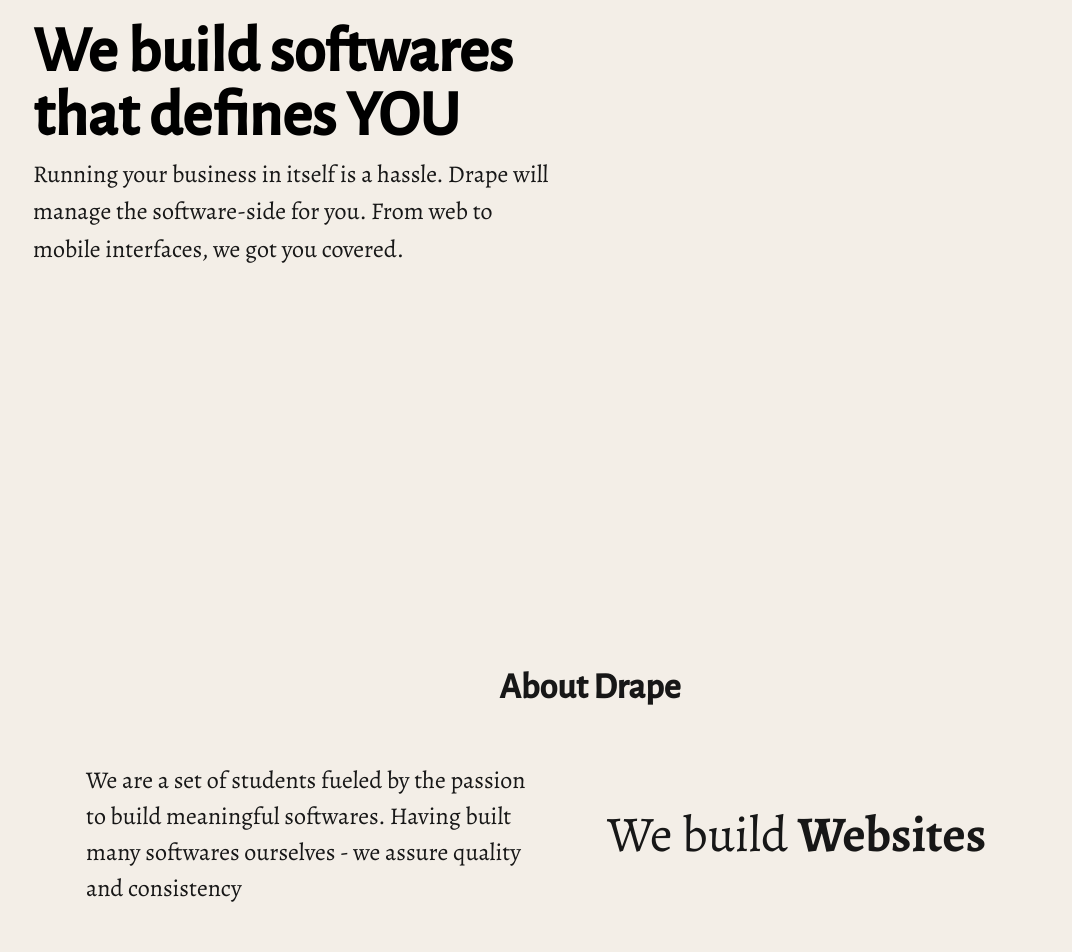
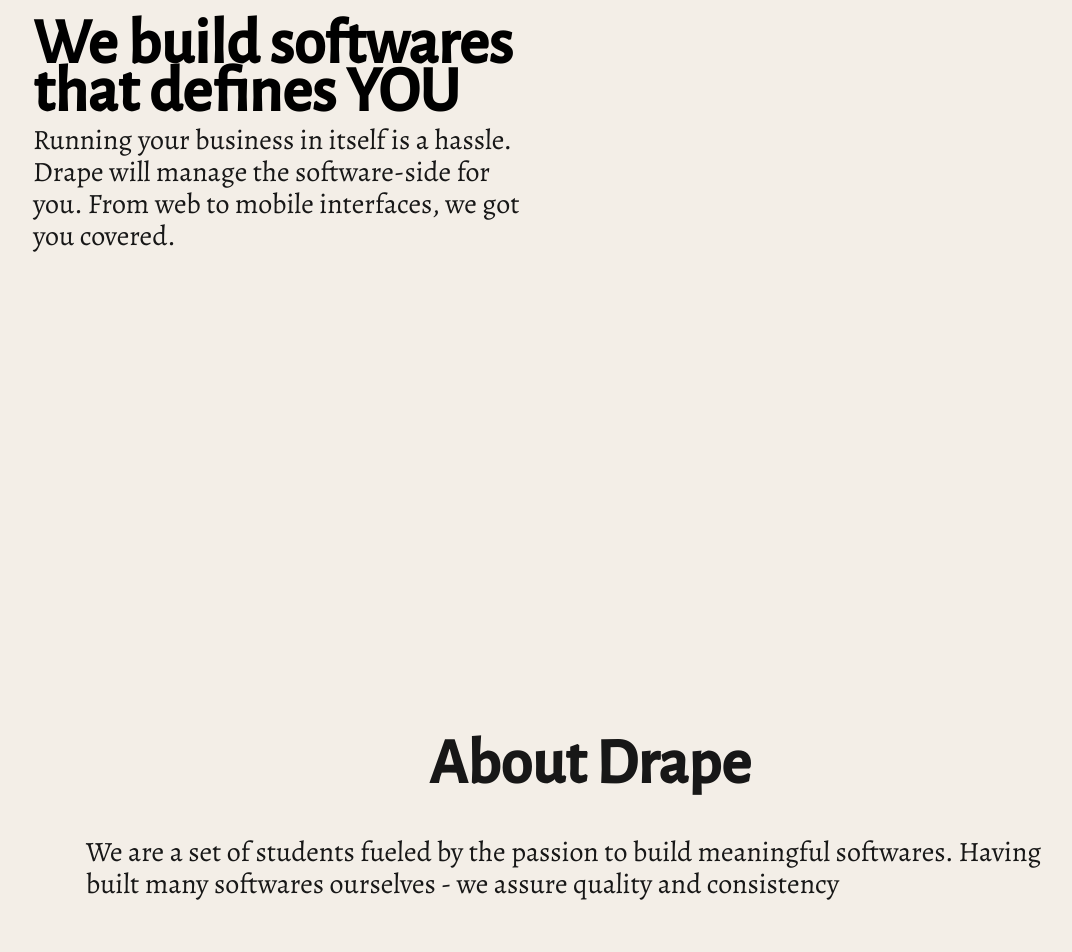
Before and after one commit to DrapeLive/Website, a Next.js app: page / in a window 1280 px wide. Shown: the part 140-1092 px from the top of the page, without its empty margins (50-1122 px from the left). Built offline with nearby package versions, Linux system fonts and the light colour scheme.

Commit message:
fix: Fixed font size

```diff
--- a/src/app/globals.css
+++ b/src/app/globals.css
@@ -21,3 +21,7 @@ body {
 p {
     font-family: var(--font-alegreya-sans), sans-serif;
 }
+
+html {
+    scroll-behavior: smooth;
+}
--- a/src/app/page.tsx
+++ b/src/app/page.tsx
@@ -19,14 +19,14 @@ const HeroSection: React.FC = () => {
   };
 
   return (
-    <section className="min-h-screen pt-32 md:pt-40 pb-16 px-6 md:px-12">
+    <section className="min-h-screen pt-32 md:pt-40 pb-16 md:px-12">
       <div className="max-w-7xl mx-auto">
         <div className="grid lg:grid-cols-2 gap-12 lg:gap-16 items-center">
-          <div className="pl-[35px] space-y-6 md:space-y-2">
-            <p className="text-4xl md:text-5xl lg:text-[64px] font-alegreyaSans font-bold text-black">
+          <div className="px-[20px] md:pl-[35px] space-y-6 md:space-y-2">
+            <p className="text-5xl leading-12 lg:text-[64px] font-[alegreyaSans] font-bold text-black">
               We build softwares that defines YOU
             </p>
-            <div className="text-base md:text-lg lg:text-[24px] max-w-xl">
+            <div className="text-2xl lg:text-[28px] md:leading-8 max-w-xl">
               Running your business in itself is a hassle. Drape will manage the
               software-side for you. From web to mobile interfaces, we got you
               covered.
@@ -53,8 +53,10 @@ const Home: React.FC = () => {
     <div className="min-h-screen bg-beige-light">
       <Header />
       <HeroSection />
-      <About />
-      <Footer />
+      <div className="flex flex-col justify-between min-h-screen pt-20">
+        <About />
+        <Footer />
+      </div>
     </div>
   );
 };
--- a/src/components/about.tsx
+++ b/src/components/about.tsx
@@ -1,7 +1,7 @@
 "use client";
 
 import React from "react";
-import { AnimatePresence, motion } from "motion/react";
+import Marquee from "react-fast-marquee";
 import { useEffect, useState } from "react";
 
 const words = [" Websites", " Mobile Apps"];
@@ -18,14 +18,16 @@ const About: React.FC = () => {
   return (
     <section id="about" className="px-[20px]">
       <div className="mx-auto">
-        <p className="md:text-center md:mb-12 font-bold text-[36px]">About Drape</p>
-        <div className="flex flex-col md:flex-row mb-[60px] md:px-[80px] items-center gap-8">
-          <div className="md:w-1/2 text-[24px] md:px-[36px]">
+        <p className="md:text-center mb-8 md:mb-12 font-bold text-5xl leading-12 lg:text-[64px]">
+          About Drape
+        </p>
+        <div className="flex flex-col md:flex-row mb-[60px] md:px-[80px] md:items-center gap-8">
+          <div className="text-2xl lg:text-[28px] md:leading-8 md:px-[36px]">
             We are a set of students fueled by the passion to build meaningful
             softwares. Having built many softwares ourselves - we assure quality
             and consistency
           </div>
-          <div className="md:w-1/2 text-[24px] md:text-[50px]">
+          {/*<div className="md:w-1/2 text-4xl md:leading-8 md:text-[50px]">
             <span>We build </span>
             <span className="font-bold">
               <AnimatePresence mode="wait">
@@ -40,7 +42,7 @@ const About: React.FC = () => {
                 </motion.span>
               </AnimatePresence>
             </span>
-          </div>
+            </div>*/}
         </div>
       </div>
     </section>
--- a/src/components/header.tsx
+++ b/src/components/header.tsx
@@ -15,7 +15,7 @@ export const Header: React.FC = () => {
           <Image
             src="/drape-logo.svg"
             alt="Drape Logo"
-            className="md:w-[40px] md:h-[40px] w-[30px] h-[30px]"
+            className="md:w-10 md:h-10 w-[30px] h-[30px]"
             width={1}
             height={1}
           />
@@ -23,13 +23,13 @@ export const Header: React.FC = () => {
         <nav className="flex items-center gap-6 md:gap-8">
           <NavLink href="#about">About</NavLink>
           <button
-            className="cursor-pointer bg-black text-white px-2 md:px-3 md:h-[36px] rounded-[8px] hover:bg-gray-800 transition-colors flex items-center gap-2 text-sm md:text-lg"
+            className="cursor-pointer bg-black text-white px-3 md:h-9 rounded-lg hover:bg-gray-800 transition-colors flex items-center gap-2 text-lg"
             onClick={() => {
               setOpen(true);
             }}
           >
             <div className="md:p-4">Contact Drape</div>
-            <div className="flex items-center h-[36px] border-l pl-2 justify-center ">
+            <div className="flex items-center h-9 border-l pl-2 justify-center ">
               <IconChevronRight />
             </div>
           </button>
--- a/src/components/navLink.tsx
+++ b/src/components/navLink.tsx
@@ -8,7 +8,7 @@ interface NavLinkProps {
 export const NavLink: React.FC<NavLinkProps> = ({ children, href = "#" }) => (
   <a
     href={href}
-    className="text-black hover:text-gray-700 transition-colors text-sm md:text-lg font-medium cursor-pointer hover:underline"
+    className="text-black hover:text-gray-700 transition-colors text-lg font-medium cursor-pointer hover:underline"
   >
     {children}
   </a>
```
Lines whose indentation alone changed are shown as unchanged.
